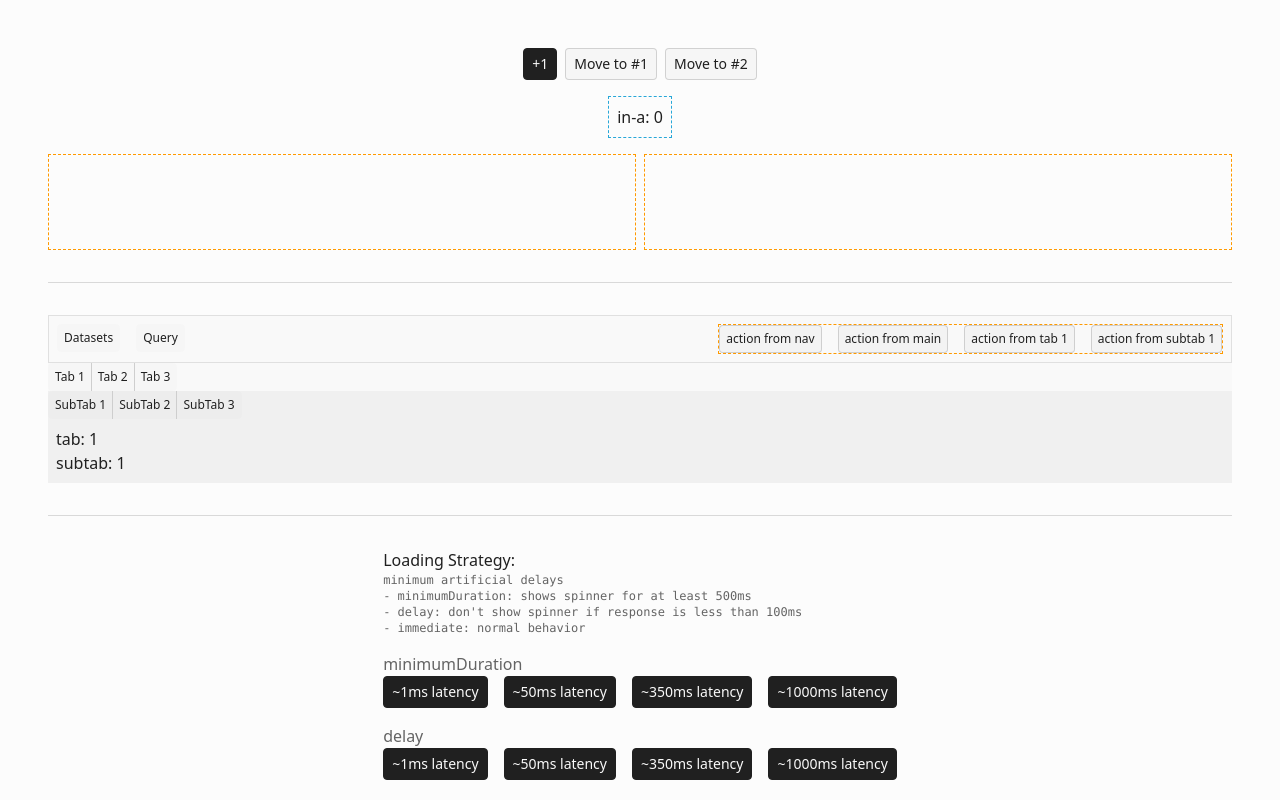
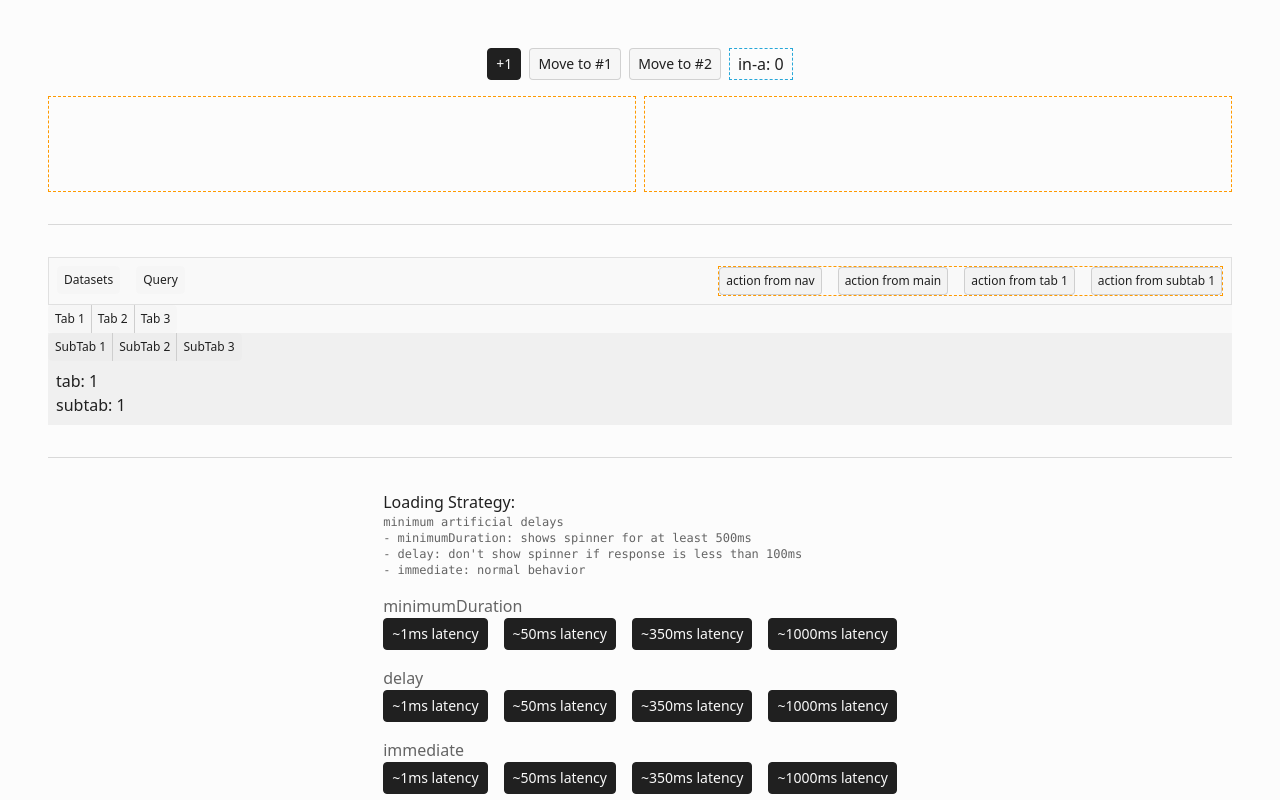
Before and after one commit to bdsqqq/axm-playground, a React (Vite) app: page / in a window 1280 px wide. Shown: the top 800 px of the page. Built offline with nearby package versions, Linux system fonts and the light colour scheme.

Commit message:
feat(portal): showcase style tweaks

```diff
--- a/src/ui/portal/showcase.tsx
+++ b/src/ui/portal/showcase.tsx
@@ -157,24 +157,20 @@ function PortalShowcase_Multiplexer_content() {
     <>
       <div className="flex gap-2">
         <Button onClick={increment}>+1</Button>
-        {
         <Button
           variant={'secondary'}
           onClick={() => setPortalDestination('out-1')}
         >
           Move to #1
         </Button>
-        }
-        {
         <Button
           variant={'secondary'}
           onClick={() => setPortalDestination('out-2')}
         >
           Move to #2
         </Button>
-        }
-      </div>
-      <div className="border border-dashed border-[--blue] p-2">
+
+        <div className="grid place-items-center border border-dashed border-[--blue] px-2 py-1">
           <span className="leading-none">in-a: {count}</span>
           <InPortal
             name={`multiplexer-content`}
@@ -182,6 +178,7 @@ function PortalShowcase_Multiplexer_content() {
           >
             <div>out-a: {count}</div>
           </InPortal>
+        </div>
       </div>
     </>
   );
```
Lines whose indentation alone changed are shown as unchanged.
